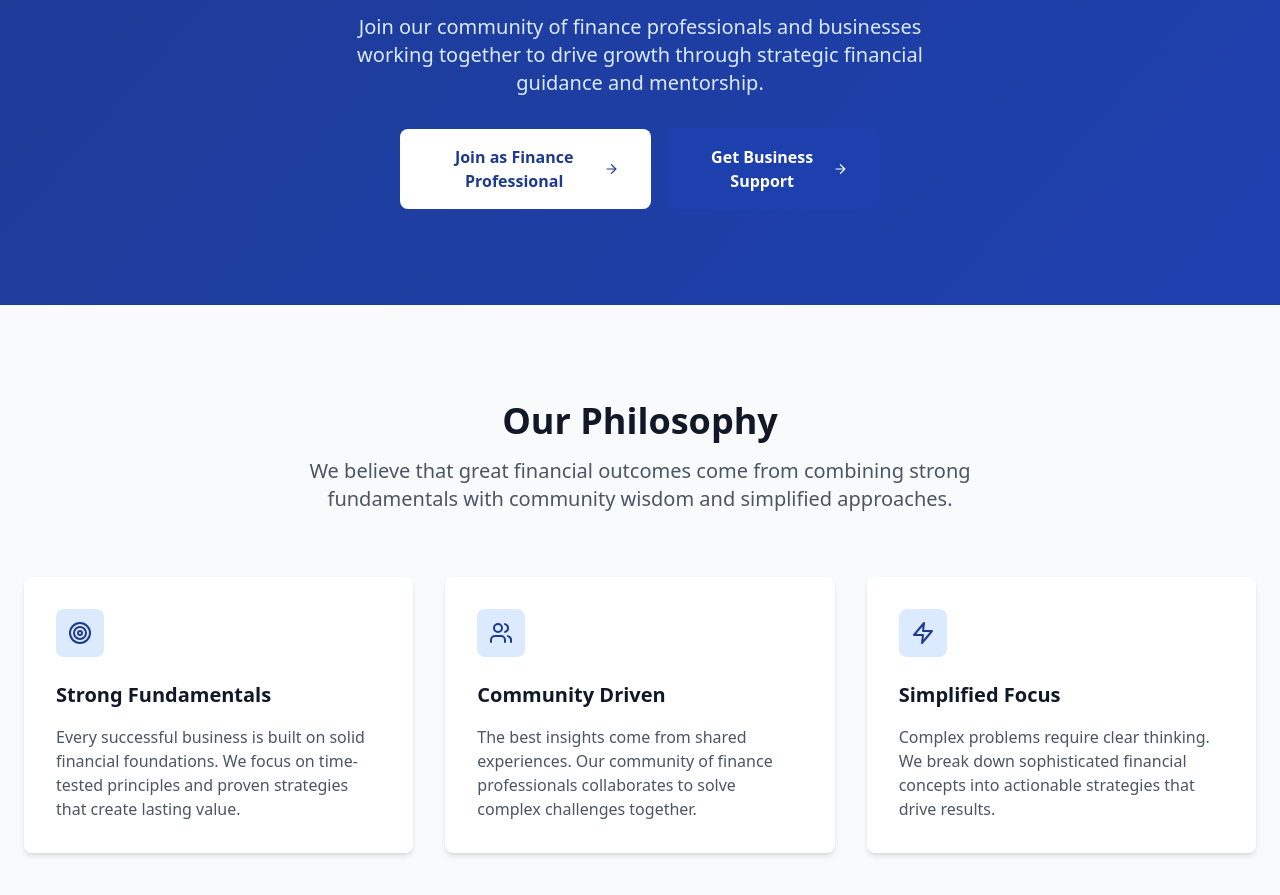
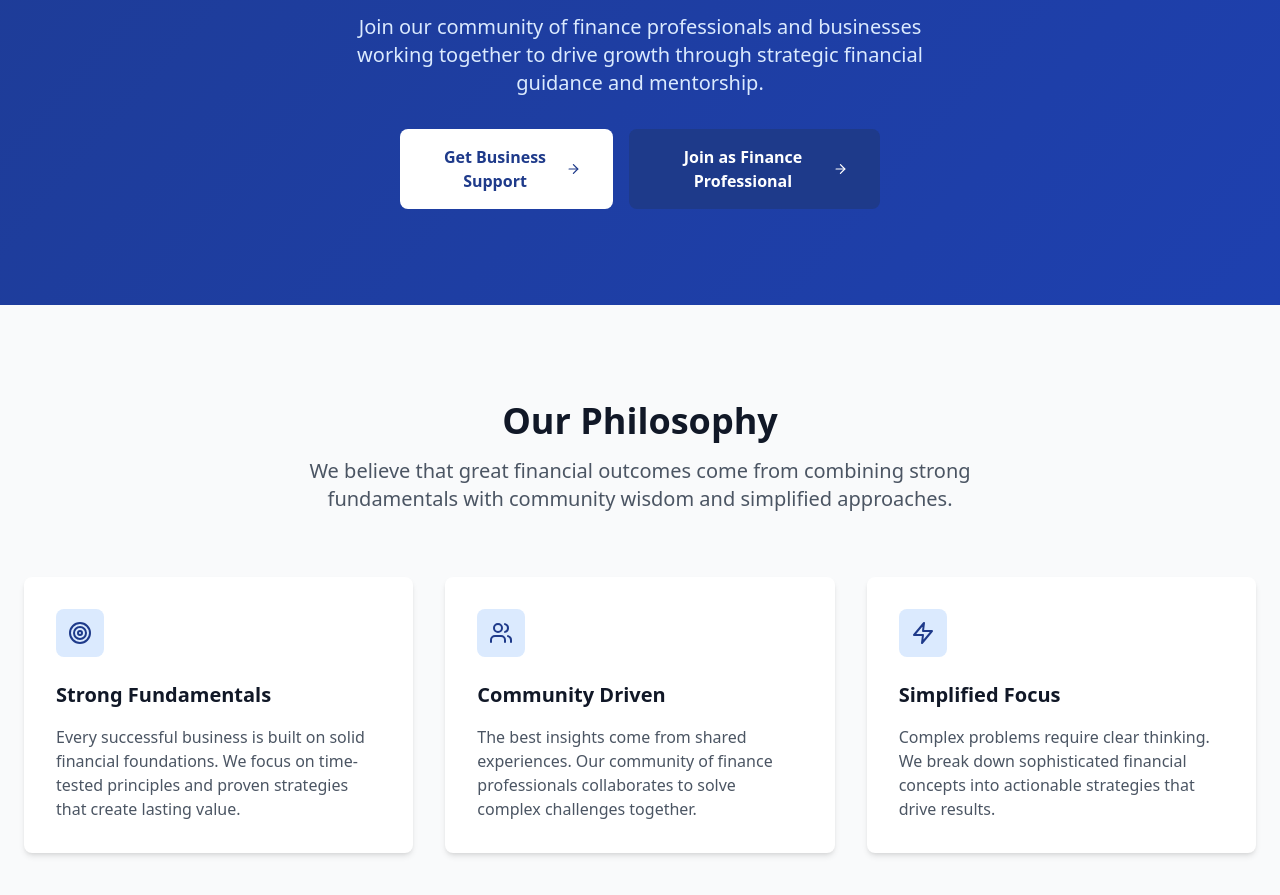
Before and after one commit to yorkville77/yorkville_v0, a React (Vite) app: page / in a window 1280 px wide. Shown: the part 1220-2115 px from the top of the page. Built offline with nearby package versions, Linux system fonts and the light colour scheme; no server answers.

Commit message:
Reorder and Restyle Hero Section Buttons

```diff
--- a/src/App.jsx
+++ b/src/App.jsx
@@ -170,20 +170,20 @@ function App() {
             </p>
             <div className="flex flex-col sm:flex-row gap-4 w-full max-w-lg px-4">
               <button
+                onClick={handleShowBusinessForm}
+                onClickCapture={() => window.trackButtonClick && window.trackButtonClick('business_support_cta', 'hero')}
+                className="bg-white text-blue-900 px-6 sm:px-8 py-4 rounded-lg font-semibold hover:bg-blue-50 transition-colors flex items-center justify-center gap-2 text-sm sm:text-base"
+              >
+                Get Business Support
+                <ArrowRight size={20} />
+              </button>
+              <button
                 onClick={handleShowFinanceForm}
                 onClickCapture={() => window.trackButtonClick && window.trackButtonClick('finance_professional_cta', 'hero')}
-                className="bg-white text-blue-900 px-6 sm:px-8 py-4 rounded-lg font-semibold hover:bg-blue-50 transition-colors flex items-center justify-center gap-2 text-sm sm:text-base"
+                className="bg-blue-900 text-white px-6 sm:px-8 py-4 rounded-lg font-semibold hover:bg-blue-800 transition-colors flex items-center justify-center gap-2 text-sm sm:text-base"
               >
                 <span className="hidden sm:inline">Join as Finance Professional</span>
                 <span className="sm:hidden">Finance Professional</span>
-                <ArrowRight size={20} />
-              </button>
-              <button
-                onClick={handleShowBusinessForm}
-                onClickCapture={() => window.trackButtonClick && window.trackButtonClick('business_support_cta', 'hero')}
-                className="bg-blue-800 text-white px-6 sm:px-8 py-4 rounded-lg font-semibold hover:bg-blue-700 transition-colors flex items-center justify-center gap-2 text-sm sm:text-base"
-              >
-                Get Business Support
                 <ArrowRight size={20} />
               </button>
             </div>
```
